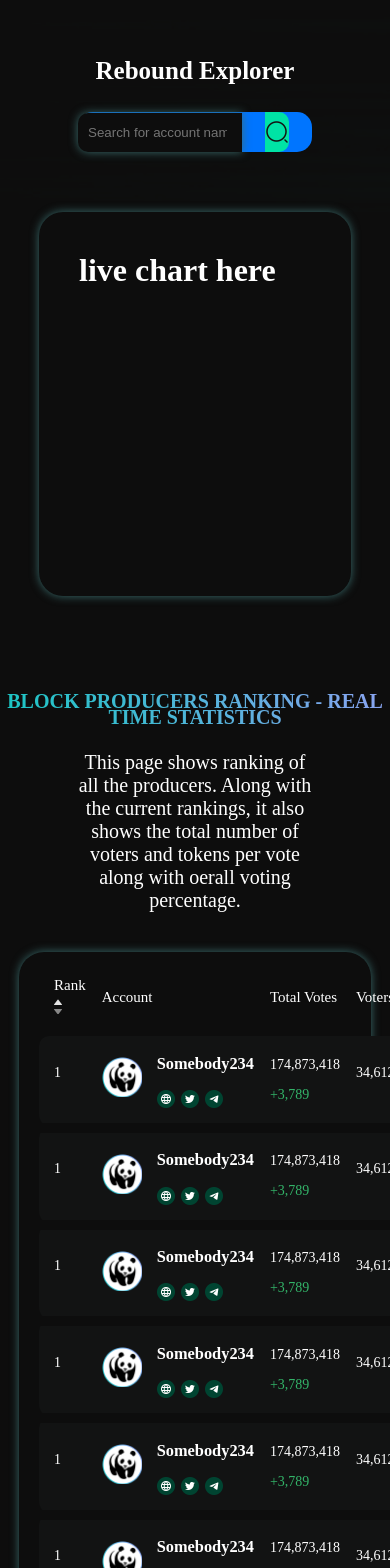
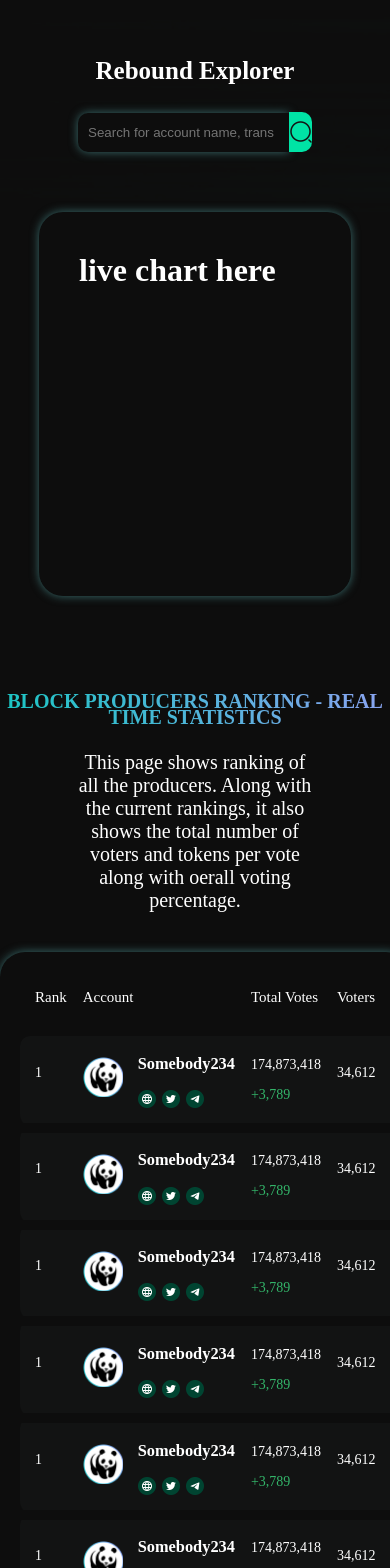
Before and after one commit to Regalcoder/validator-UI, a React (Create React App) app: page / in a window 390 px wide. Shown: the top 1568 px of the page. Built offline with nearby package versions, Linux system fonts and the light colour scheme.

Commit message:
tablet view for index page done

```diff
--- a/src/index.css
+++ b/src/index.css
@@ -23,6 +23,7 @@ code {
   width: auto;
   height: auto;
   font-family: 'AvertaStd-Semibold';
+  background-color: #0D0D0D;
 }
 
 .container1{
@@ -759,6 +760,18 @@ code {
     color: #ffffff;
     margin-left: 60px;
   }
+
+  .image{
+    display: none;
+  }
+
+  .tableContainer{
+    width: 95%;
+  }
+
+  .tableHead:nth-child(6){
+    width: 200px;
+  }
 }
 
 
@@ -768,7 +781,7 @@ code {
     width: 100%;
     height: auto;
     font-family: 'AvertaStd-Semibold';
-    background-color: #ED3A3A !important;
+
   }
 
   .header1{
@@ -780,12 +793,11 @@ code {
   .searchContainer{
     width: 60%;
     height: 40px;
-    background-color: #0075FF;
     margin: auto;
   }
 
   .searchBox{
-    width: 70%;
+    width: 90%;
     height: 39px;
   }
 
--- a/src/leaderboard.js
+++ b/src/leaderboard.js
@@ -9,7 +9,7 @@ const Leaderboard = () => {
                 <h3 className="header1">Rebound Explorer</h3>
                 <div className="searchContainer">
                     <input type="search" name="" className="searchBox" id="" placeholder="Search for account name, transaction or wallet address" />
-                    <div className="searchBackground"> <img className="imgpad" src="/search.png" width='24px' alt="" /> </div>
+                    <div className="searchBackground"> <Link href='/'><img className="imgpad" src="/search.png" width='24px' alt="" /></Link> </div>
                 </div>
             </div>
 
@@ -27,7 +27,7 @@ const Leaderboard = () => {
                 <table className="table">
                         <thead>
                             <tr >
-                                <th scope="col" className='tableHead'>Rank <img src="Arrow.png" alt="" width='8px'></img></th>
+                                <th scope="col" className='tableHead'>Rank <img src="Arrow.png" className="image" alt="" width='8px'></img></th>
                                 <th scope="col" className='tableHead'>Account</th>
                                 <th scope="col" className='tableHead'>Total Votes</th>
                                 <th scope="col" className='tableHead'>Voters</th>
```
